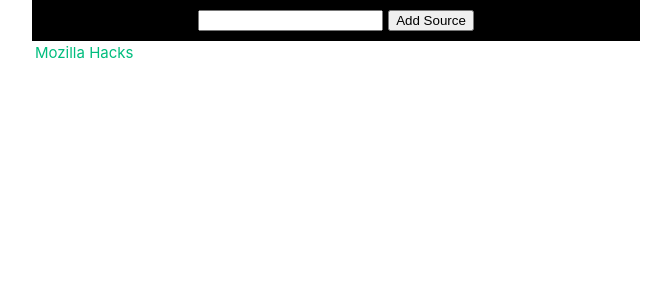
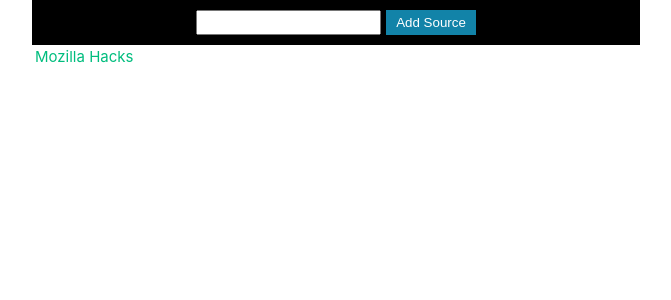
Before and after one commit to saulkurosaki/vue-rss-news-reader-practice-project, a Vue app: page / in a window 1280 px wide. Shown: the top 300 px of the page, without its empty margins (0-671 px from the left). Built offline with nearby package versions, Linux system fonts and the light colour scheme.

Commit message:
style(Header): implement the components button tag styles

```diff
--- a/src/components/Header.vue
+++ b/src/components/Header.vue
@@ -42,4 +42,11 @@ form {
   border: none;
   width: 400px;
 }
+
+button {
+  border: none;
+  background-color: #1283a8;
+  color: white;
+  padding: 5px 10px;
+}
 </style>
```
